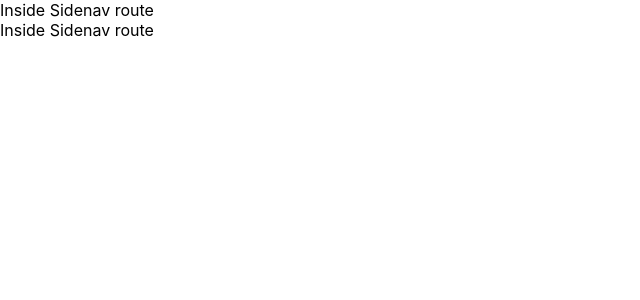
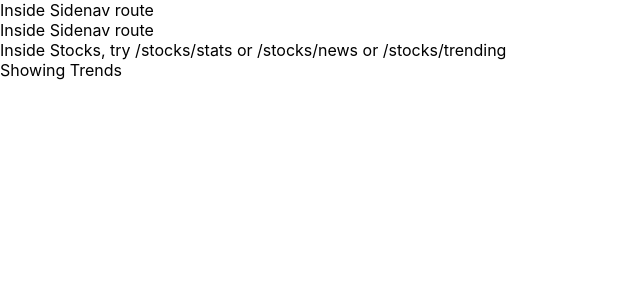
Before and after one commit to doniisetiiawan/react-router-txp, a React (Create React App) app: page /stocks/trending in a window 1280 px wide. Shown: the top 300 px of the page, without its empty margins (0-640 px from the left). Built offline with nearby package versions, Linux system fonts and the light colour scheme.

Commit message:
Routes from JSON

```diff
--- a/src/App.jsx
+++ b/src/App.jsx
@@ -4,6 +4,7 @@ import HomeComponent from './components/home/home.component';
 import DashboardComponent from './components/dashboard/dashboard.component';
 import GitHubComponent from './components/github/github.component';
 import CategoryComponent from './components/category/category.component';
+import StockListComponent from './components/stock-list/stock-list.component';
 import './App.css';
 
 function App() {
@@ -75,6 +76,10 @@ function App() {
         path="/category"
         component={CategoryComponent}
       />
+      <Route
+        path="/stocks"
+        component={StockListComponent}
+      />
     </div>
   );
 }
--- /dev/null
+++ b/src/components/stock-list/stock-list.component.jsx
@@ -0,0 +1,60 @@
+import React, { Component } from 'react';
+import { Route } from 'react-router-dom';
+
+const StatsComponent = () => (
+  <div> Showing Stats </div>
+);
+
+const NewsComponent = () => (
+  <div> Showing News </div>
+);
+
+const TrendingComponent = () => (
+  <div> Showing Trends </div>
+);
+
+const STOCK_ROUTES = [
+  {
+    path: 'stats',
+    component: StatsComponent,
+  },
+  {
+    path: 'news',
+    component: NewsComponent,
+  },
+  {
+    path: 'trending',
+    component: TrendingComponent,
+  },
+];
+
+class StockListComponent extends Component {
+  componentDidMount() {
+    console.log('Inside StockList component\'s componentWillMount fn');
+  }
+
+  componentWillUnmount() {
+    console.log('Inside User component\'s componentWillUnmount fn');
+  }
+
+  render() {
+    const { match } = this.props;
+
+    return (
+      <div>
+          Inside Stocks, try /stocks/stats or /stocks/news or /stocks/trending
+        {
+            STOCK_ROUTES.map((route) => (
+              <Route
+                key={route.path}
+                path={`${match.url}/${route.path}`}
+                component={route.component}
+              />
+            ))
+        }
+      </div>
+    );
+  }
+}
+
+export default StockListComponent;
```
